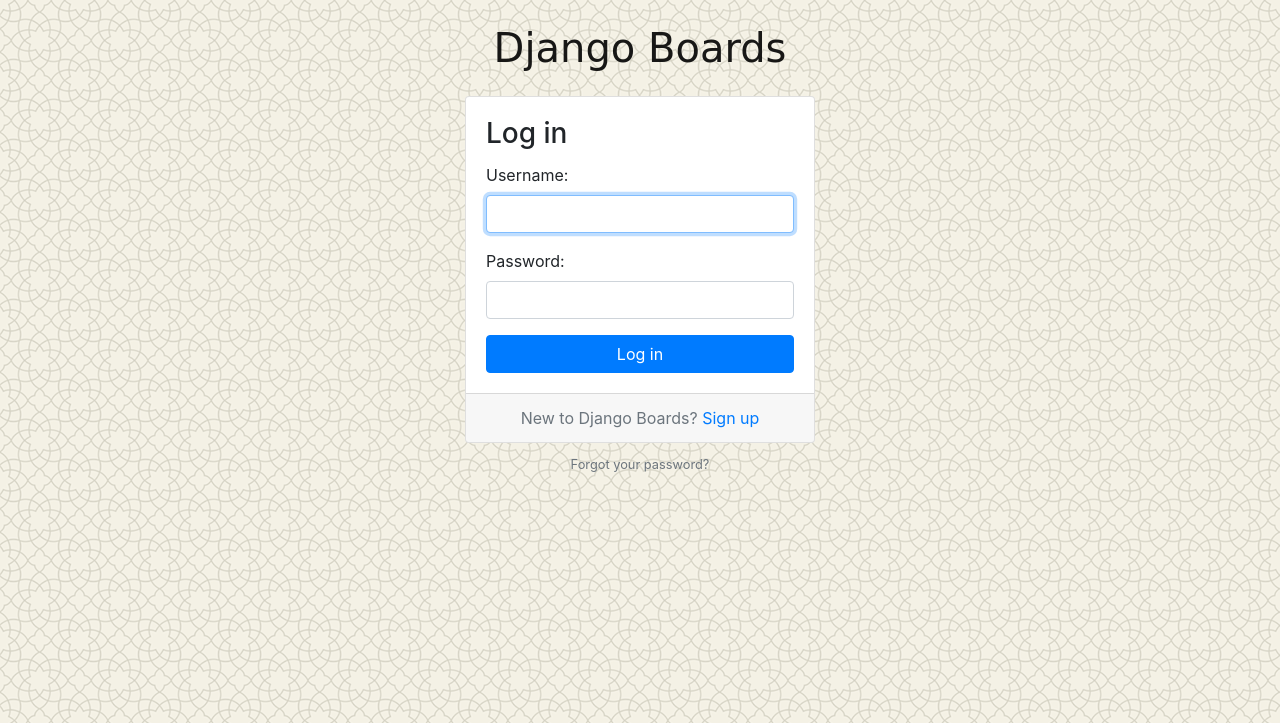
After one commit to AbutayliA/django-tutorial, a Django app: page /login/ in a window 1280 px wide. The commit adds this page. Shown: the top 723 px of the page. Run offline with Django 3.2, Linux system fonts and the light colour scheme; some libraries are stand-ins or nearby versions.

Commit message:
Adding login

```diff
--- a/myproject/myproject/settings.py
+++ b/myproject/myproject/settings.py
@@ -131,3 +131,5 @@ STATICFILES_DIRS = [
 ]
 
 LOGOUT_REDIRECT_URL = 'home'
+
+LOGIN_REDIRECT_URL = 'home'
--- a/myproject/myproject/urls.py
+++ b/myproject/myproject/urls.py
@@ -24,8 +24,8 @@ urlpatterns = [
     url(r'^$', views.home, name='home'),
     url(r'^signup/$', accounts_views.signup, name='signup'),
     url(r'^admin/', admin.site.urls),
+    url(r'^login/$', auth_views.LoginView.as_view(template_name='login.html'), name='login'),
     url(r'^logout/$', auth_views.LogoutView.as_view(), name='logout'),
-    url(r'^$', views.home, name='home'),
     url(r'^boards/(?P<pk>\d+)/$', views.board_topics, name='board_topics'),
     url(r'^boards/(?P<pk>\d+)/new/$', views.new_topic, name='new_topic'),
 
--- a/myproject/templates/base.html
+++ b/myproject/templates/base.html
@@ -36,7 +36,7 @@
             </ul>
           {% else %}
             <form class="form-inline ml-auto">
-              <a href="#" class="btn btn-outline-secondary">Log in</a>
+              <a href="{% url 'login' %}" class="btn btn-outline-secondary">Log in</a>
               <a href="{% url 'signup' %}" class="btn btn-primary ml-2">Sign up</a>
             </form>
           {% endif %}
--- /dev/null
+++ b/myproject/templates/base_accounts.html
@@ -0,0 +1,17 @@
+{% extends 'base.html' %}
+
+{% load static %}
+
+{% block stylesheet %}
+  <link rel="stylesheet" href="{% static 'css/accounts.css' %}">
+{% endblock %}
+
+{% block body %}
+  <div class="container">
+    <h1 class="text-center logo my-4">
+      <a href="{% url 'home' %}">Django Boards</a>
+    </h1>
+    {% block content %}
+    {% endblock %}
+  </div>
+{% endblock %}
--- /dev/null
+++ b/myproject/templates/login.html
@@ -0,0 +1,28 @@
+{% extends 'base_accounts.html' %}
+
+{% block title %}Log in to Django Boards{% endblock %}
+
+{% block content %}
+  <div class="row justify-content-center">
+    <div class="col-lg-4 col-md-6 col-sm-8">
+      <div class="card">
+        <div class="card-body">
+          <h3 class="card-title">Log in</h3>
+          <form method="post" novalidate>
+            {% csrf_token %}
+            {% include 'includes/form.html' %}
+            <button type="submit" class="btn btn-primary btn-block">Log in</button>
+          </form>
+        </div>
+        <div class="card-footer text-muted text-center">
+          New to Django Boards? <a href="{% url 'signup' %}">Sign up</a>
+        </div>
+      </div>
+      <div class="text-center py-2">
+        <small>
+          <a href="#" class="text-muted">Forgot your password?</a>
+        </small>
+      </div>
+    </div>
+  </div>
+{% endblock %}
```
Also changed, not shown: myproject/templates/signup.html (+4 -13 lines), myproject/db.sqlite3.
